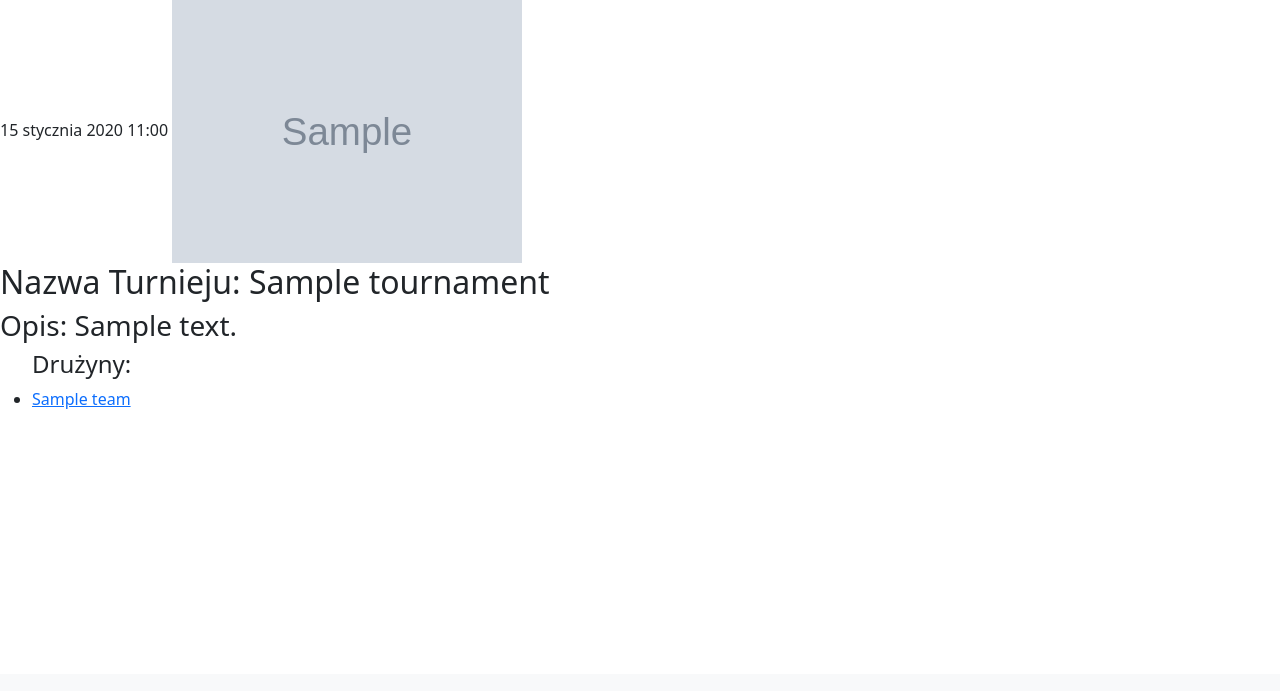
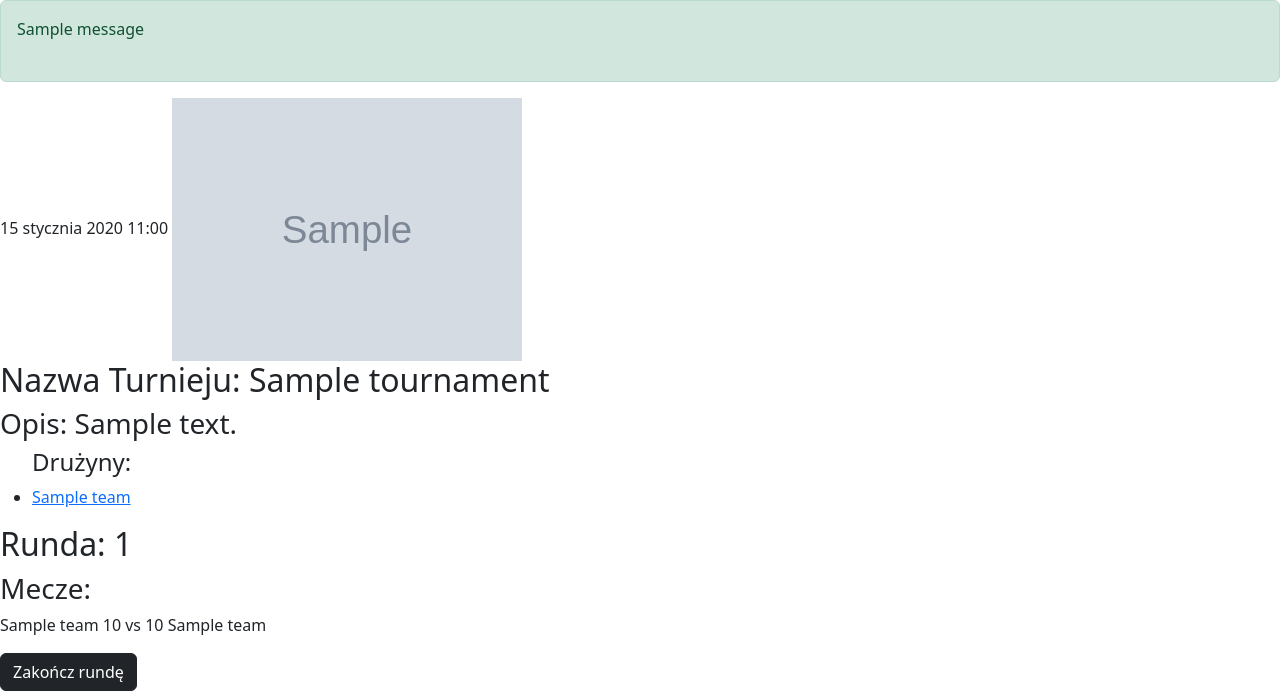
Before and after one commit to Ziomidlo/Tournament-manage-application, a Django app: page /tournament/1/ in a window 1280 px wide. Shown: the part 126-817 px from the top of the page. Before the commit the page ends 535 px from the top, so only its background shows below. Run offline with Django 4.2, Linux system fonts and the light colour scheme; a user stored in the database is signed in; tables that the repository leaves empty hold one stand-in row (values such as "Sample post"); grey boxes marked "Sample" are stand-in pictures; one stand-in notice (Sample message) is shown.

Commit message:
implement starting tournament, randomize teams and finish rounds views

```diff
--- a/mysite/tournament_app/models.py
+++ b/mysite/tournament_app/models.py
@@ -35,15 +35,16 @@ class Tournament(models.Model):
     team = models.ManyToManyField(Team, related_name='tournaments', null=True, blank=True)
     is_started = models.BooleanField(default=False, blank=True)
     is_finished = models.BooleanField(default=False, blank=True)
+    is_drawed = models.BooleanField(default=False)
+    round_number = models.IntegerField(default=1)
     date = models.DateTimeField(auto_now=True)
 
 class Match(models.Model):
     tournament = models.ForeignKey(Tournament, on_delete=models.CASCADE, related_name='matches')
     home_team = models.ForeignKey(Team, on_delete=models.CASCADE, related_name='home_matches')
     away_team = models.ForeignKey(Team, on_delete=models.CASCADE, related_name='away_matches')
-    home_team_score = models.IntegerField()
-    away_team_score = models.IntegerField()
-    match_date = models.DateTimeField()
+    home_team_score = models.IntegerField(default=0)
+    away_team_score = models.IntegerField(default=0)
     MVP = models.ForeignKey(User, on_delete=models.SET_NULL, related_name='MVP_matches', null=True, blank=True)
 
     def get_absolute_url(self):
--- a/mysite/tournament_app/templates/tournament_app/tournament.html
+++ b/mysite/tournament_app/templates/tournament_app/tournament.html
@@ -2,15 +2,16 @@
 
 {% load static %}
 
-{% if messages %}
-{% for message in messages %}
-<div class="alert alert-{{ message.tags }}">
-{{ message }}</br></br>
-</div>
-{% endfor %}
-{% endif %}
 
 {% block content %}
+
+    {% if messages %}
+    {% for message in messages %}
+    <div class="alert alert-{{ message.tags }}">
+    {{ message }}</br></br>
+    </div>
+    {% endfor %}
+    {% endif %}
     {%if tournament.date %}
         {{tournament.date}}
     {% endif %}
@@ -27,11 +28,36 @@
            <li><a href='{{ team.get_absolute_url }}'>{{team.name}}</a></li>
         {% endfor %}
     </ul>
+
+    {% if tournament.is_started %}
+        <h2>Runda: {{tournament.round_number}}</h2>
+        <h3>Mecze: </h3>
+        {% for match in tournament.matches.all %}
+            <div>
+                <p> {{ match.home_team.name }} {{match.home_team_score}} vs {{ match.away_team_score }} {{match.away_team.name}}
+            </div>
+        {% endfor %}
+    {% endif %}
+
     {%for team in tournament.team.all %}
         {%if request.user.id  == team.leader.id and tournament.is_started == False %}
-        <a href='/leave_tournament/{{tournament.pk}}/{{team.pk}}'>Opuść Turniej</a>
+        <a href='/leave_tournament/{{tournament.pk}}/{{team.pk}}' class='btn btn-dark'>Opuść Turniej</a>
         {% endif %}
     {% endfor %}
+    {% if tournament.is_started == False %}
+        {% if user.is_superuser and tournament.team.count == tournament.number_of_teams %}
+            <a href='{% url 'tournament_app:start_tournament' pk=tournament.pk %}' class='btn btn-dark'>Rozpocznij Turniej</a>
+        {% endif %}
+    {% else %}
+        {% if user.is_superuser and tournament.team.count == tournament.number_of_teams and tournament.is_drawed == False %}
+            <a href='{% url 'tournament_app:randomize_teams' pk=tournament.pk %}' class='btn btn-dark'>Losuj Drużyny</a>
+        {% endif %}
+        {% if user.is_superuser and tournament.team.count == tournament.number_of_teams and tournament.is_drawed == True %}
+            <a href= '{% url 'tournament_app:finish_round' pk=tournament.pk %}' class='btn btn-dark'>Zakończ rundę</a>
+        {% endif %}
+    {% endif %}
+
+
 
 
 {% endblock %}
--- a/mysite/tournament_app/urls.py
+++ b/mysite/tournament_app/urls.py
@@ -28,4 +28,7 @@ urlpatterns = [
     path('leave_team/<int:pk>/', views.leave_team, name='leave_team'),
     path('join_tournament/<int:tournament_pk>/<int:team_pk>/', views.join_tournament, name='join_tournament'),
     path('leave_tournament/<int:tournament_pk>/<int:team_pk>/', views.leave_tournament, name='leave_tournament'),
+    path('start_tournament/<int:pk>/', views.start_tournament, name='start_tournament'),
+    path('randomize_teams/<int:pk>/', views.randomize_teams, name='randomize_teams'),
+    path('finish_round/<int:pk>/', views.finish_round, name='finish_round'),
 ]+ static(settings.MEDIA_URL, document_root = settings.MEDIA_ROOT)
--- a/mysite/tournament_app/views.py
+++ b/mysite/tournament_app/views.py
@@ -6,6 +6,7 @@ from django.contrib import messages
 from django.contrib.auth.forms import AuthenticationForm
 from django.contrib.auth.decorators import login_required
 from django.http import HttpResponseRedirect
+from random import shuffle
 
 from .models import Tournament, User, Team, Invitation, Match
 
@@ -323,6 +324,77 @@ def leave_tournament(request, tournament_pk, team_pk):
         else:
             return render(request,'tournament_app/leave_tournament.html', context= { 'tournament': tournament, 'team': team})
 
+@login_required(login_url='/login')
+def start_tournament(request, pk):
+    tournament = get_object_or_404(Tournament, pk=pk)
+    user = request.user
+    if user.is_superuser == False:
+        messages.error(request, 'Nie masz do tego dostępu!')
+        return redirect('tournament_app:tournament_details', pk=pk)
+    else:
+        if request.method == 'POST':
+            if tournament.is_started:
+                messages.error(request, 'Turniej już wystartował!')
+                return redirect('tournament_app:tournament_details', pk=pk)
+            elif tournament.team.count() != tournament.number_of_teams:
+                messages.error(request, 'Niewystarczająca ilość drużyn!')
+                return redirect('tournament_app:tournament_details', pk=pk)
+            else:
+                Tournament.objects.filter(pk=pk).update(is_started=True)
+                messages.success(request, 'Turniej pomyślnie wystartował!')
+                return redirect('tournament_app:tournament_details', pk=pk)
+        else:
+            return render(request,'tournament_app/start_tournament.html', context= { 'tournament': tournament})
+
+
+
+
+@login_required(login_url='/login')
+def randomize_teams(request, pk):
+    tournament = get_object_or_404(Tournament, pk=pk)
+    teams = list(tournament.team.all())
+    user = request.user
+    if user.is_superuser == False:
+        messages.error(request, 'Nie masz do tego dostępu!')
+        return redirect('tournament_app:tournament_details', pk=pk)
+    if tournament.is_started == False:
+        messages.error(request, 'Turniej się jeszcze nie rozpoczął!')
+        return redirect('tournament_app:tournament_details', pk=pk)
+    if len(teams) < tournament.number_of_teams:
+        messages.error(request, 'Brak wystarczającej liczby drużyn')
+        return redirect('tournament_app:tournament_details', pk=pk)
+    if tournament.is_drawed:
+        messages.error(request, 'Drużyny już zostały wylosowane!')
+        return redirect('tournament_app:tournament_details', pk=pk)
+    shuffle(teams)
+    for i in range(0, len(teams), 2):
+        home_team = teams[i]
+        away_team = teams[i+1]
+        match = Match(tournament=tournament, home_team=home_team, away_team=away_team)
+        match.save()
+    tournament.save()
+    Tournament.objects.filter(pk=pk).update(is_drawed=True)
+    messages.success(request, 'Drużyny zostały losowo przydzielone')
+    return redirect('tournament_app:tournament_details', pk=pk)
+
+@login_required(login_url='/login')
+def finish_round(request, pk):
+    tournament = get_object_or_404(Tournament, pk=pk)
+    user = request.user
+    if user.is_superuser == False:
+        messages.error(request, 'Nie masz do tego dostępu!')
+        return redirect('tournament_app:tournament_details', pk=pk)
+    elif tournament.is_drawed == False:
+        messages.error(request, 'Nie rozlosowano drużyn!')
+        return redirect('tournament_app:tournament_details', pk=pk)
+    else:
+        tournament.matches.all().delete()
+        tournament.round_number += 1
+        tournament.save()
+        Tournament.objects.filter(pk=pk).update(is_drawed=False)
+        messages.success(request, 'Pomyślnie zakończono rundę.')
+        return redirect('tournament_app:tournament_details', pk=pk)
+
 
 
 # Create your views here.
```
Also changed, not shown: mysite/tournament_app/templates/tournament_app/start_tournament.html (added, +22 -0 lines), mysite/tournament_app/migrations/0008_remove_match_match_date_alter_match_away_team_score_and_more.py (added), mysite/tournament_app/migrations/0009_tournament_is_drawed_tournament_round_number.py (added).
